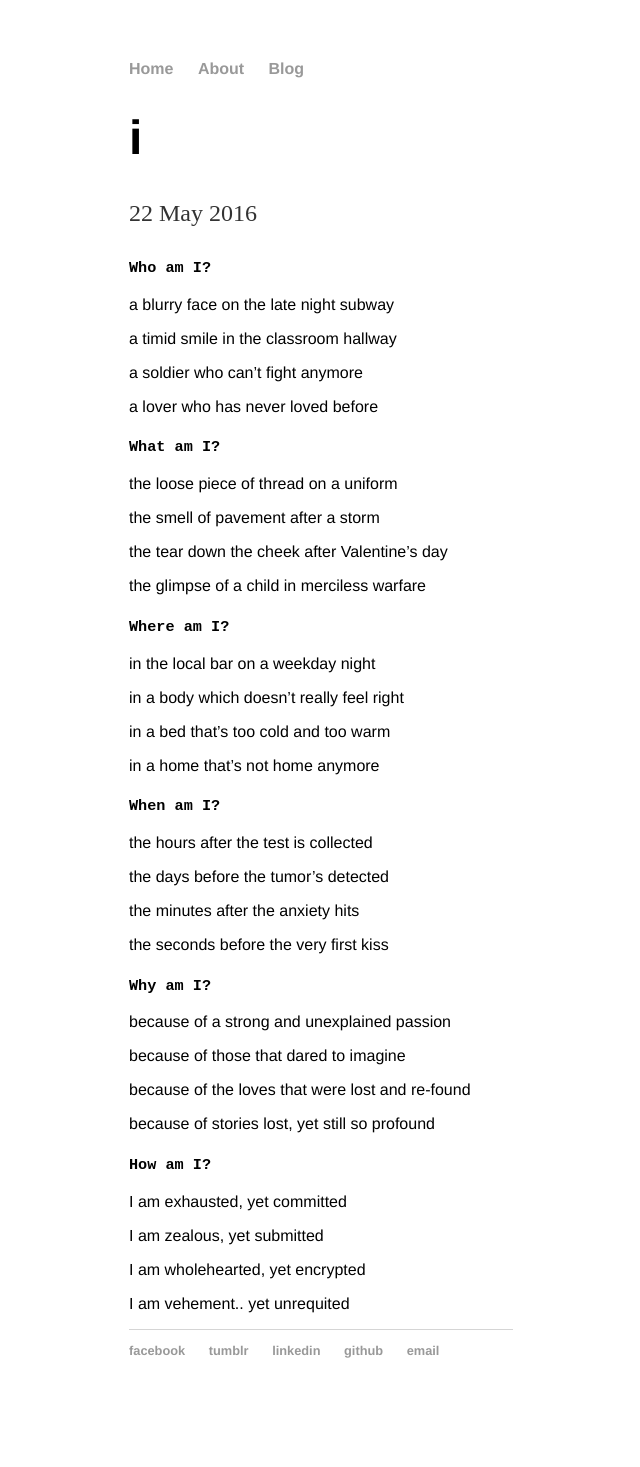
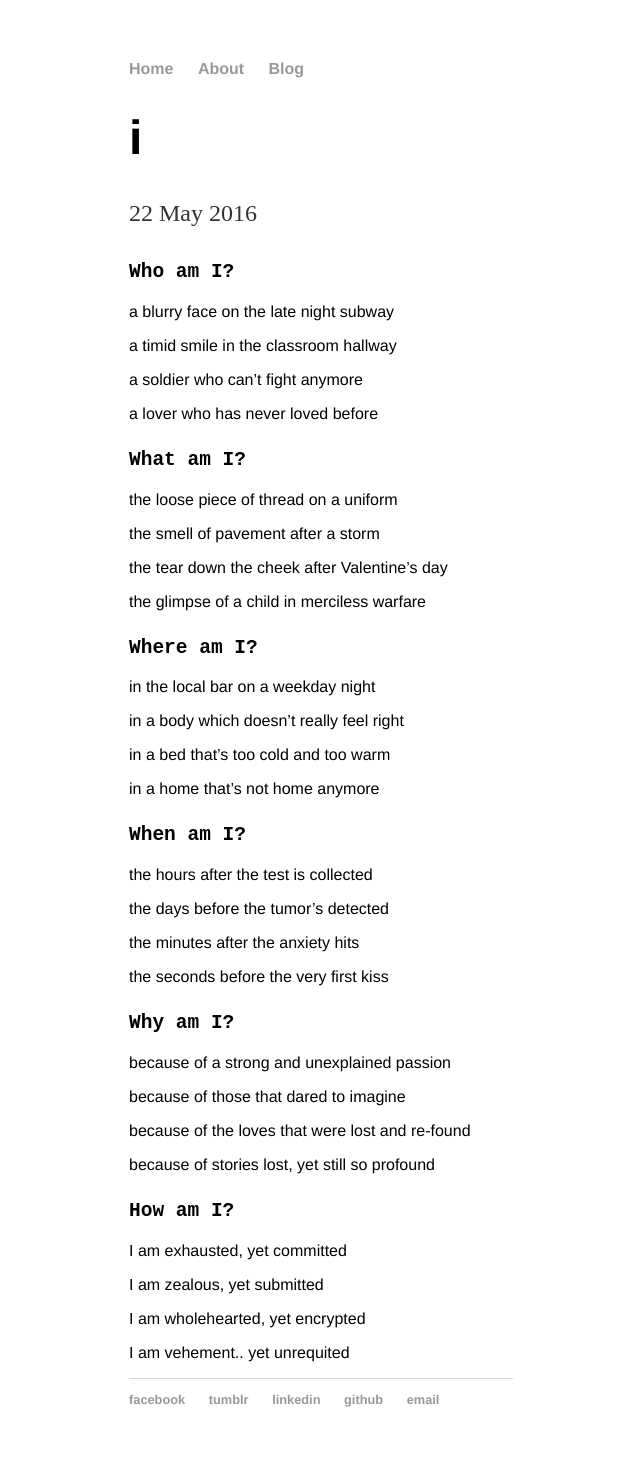
Before and after one commit to aamirazh/aamirazhar.me-backup, a Jekyll site: the page built from _posts/2016-05-22-i.md, in a window 1280 px wide. Shown: the whole page, without its empty margins (319-959 px from the left). Built offline with Jekyll 4.4.1, drawn with Linux system fonts in a browser that asks for light colours; before the commit the page ends 1418 px from its top, so only the background shows below that.

Commit message:
still trying to get spacing correct

```diff
--- a/_posts/2016-05-22-i.md
+++ b/_posts/2016-05-22-i.md
@@ -4,7 +4,7 @@ title: "i"
 date: 2016-05-22
 description: "Poem about my identity, my feelings, and my essence"
 ---
-### `Who am I?`
+## `Who am I?`
 
 a blurry face on the late night subway
 
@@ -18,7 +18,7 @@ a lover who has never loved before
 Things that characterize me.
 {:/comment}
 
-### `What am I?`
+## `What am I?`
 
 the loose piece of thread on a uniform
 
@@ -32,7 +32,7 @@ the glimpse of a child in merciless warfare
 Simple images that imply a story, or a feeling.
 {:/comment}
 
-### `Where am I?`
+## `Where am I?`
 
 in the local bar on a weekday night
 
@@ -46,7 +46,7 @@ in a home that's not home anymore
 discomfort
 {:/comment}
 
-### `When am I?`
+## `When am I?`
 
 the hours after the test is collected
 
@@ -60,7 +60,7 @@ the seconds before the very first kiss
 Bittersweet moments, or confused/anxious moments
 {:/comment}
 
-### `Why am I?`
+## `Why am I?`
 
 because of a strong and unexplained passion
 
@@ -74,7 +74,7 @@ because of stories lost, yet still so profound
 What gives me passion
 {:/comment}
 
-### `How am I?`
+## `How am I?`
 
 I am exhausted, yet committed
 
--- a/css/home.css
+++ b/css/home.css
@@ -11,5 +11,5 @@ h1 {
 }
 .message{
   font-family:'Helvetica', 'Arial', 'Sans-Serif';
-  line-height: 150%;
+  line-height: 200%;
 }
```
